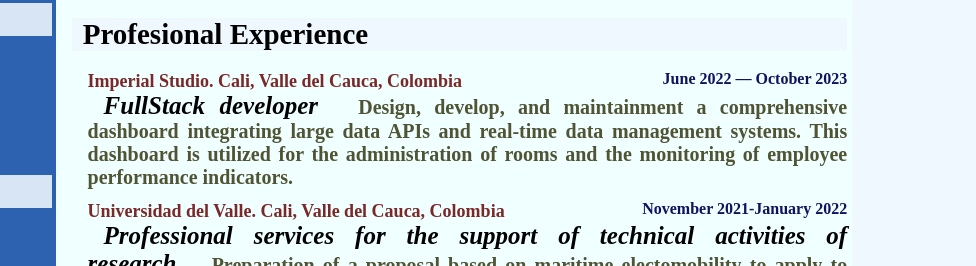
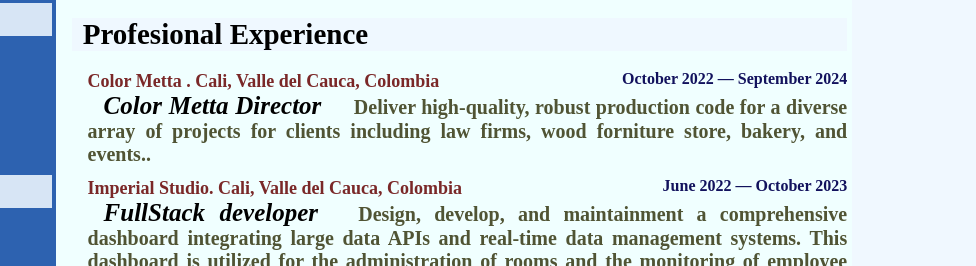
Before and after one commit to JCODEXs/hoja-de-vida, a plain HTML site: page index.html in a window 1280 px wide. Shown: the part 387-653 px from the top of the page, 304-1280 px from the left. Drawn offline with Linux system fonts and the light colour scheme.

Commit message:
Update index.html color metta experience

```diff
--- a/index.html
+++ b/index.html
@@ -78,6 +78,18 @@
 
         <div>
           <h1>Profesional Experience</h1>
+              <EXP>
+            <Lugar
+              >Color Metta . Cali, Valle del Cauca, Colombia </Lugar
+            ><fecha>October 2022 — September 2024 </fecha><br />
+            <cargo
+              >Color Metta Director</cargo>
+            <Funciones>
+                Deliver high-quality, robust production code for a
+                              diverse array of projects for clients including
+                              law firms, wood forniture store, bakery, and
+                              events..</Funciones>
+          </EXP>
               <EXP>
             <Lugar
               >Imperial Studio. Cali, Valle del Cauca, Colombia </Lugar
```
